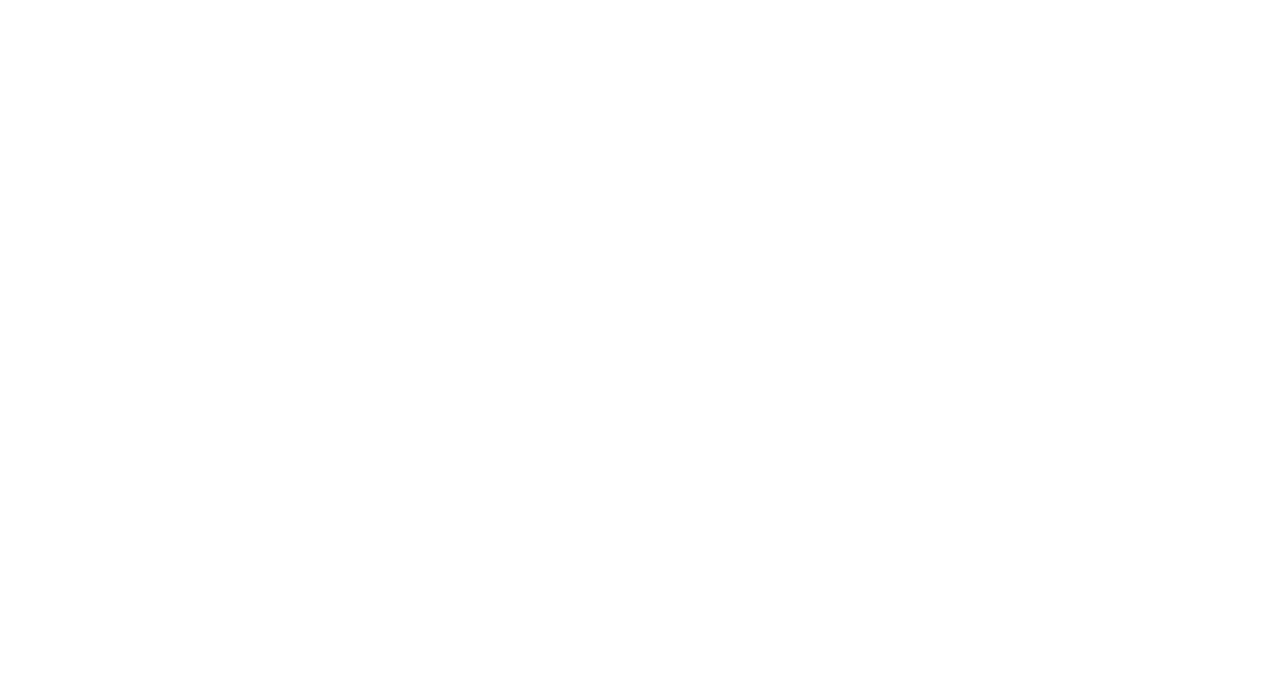
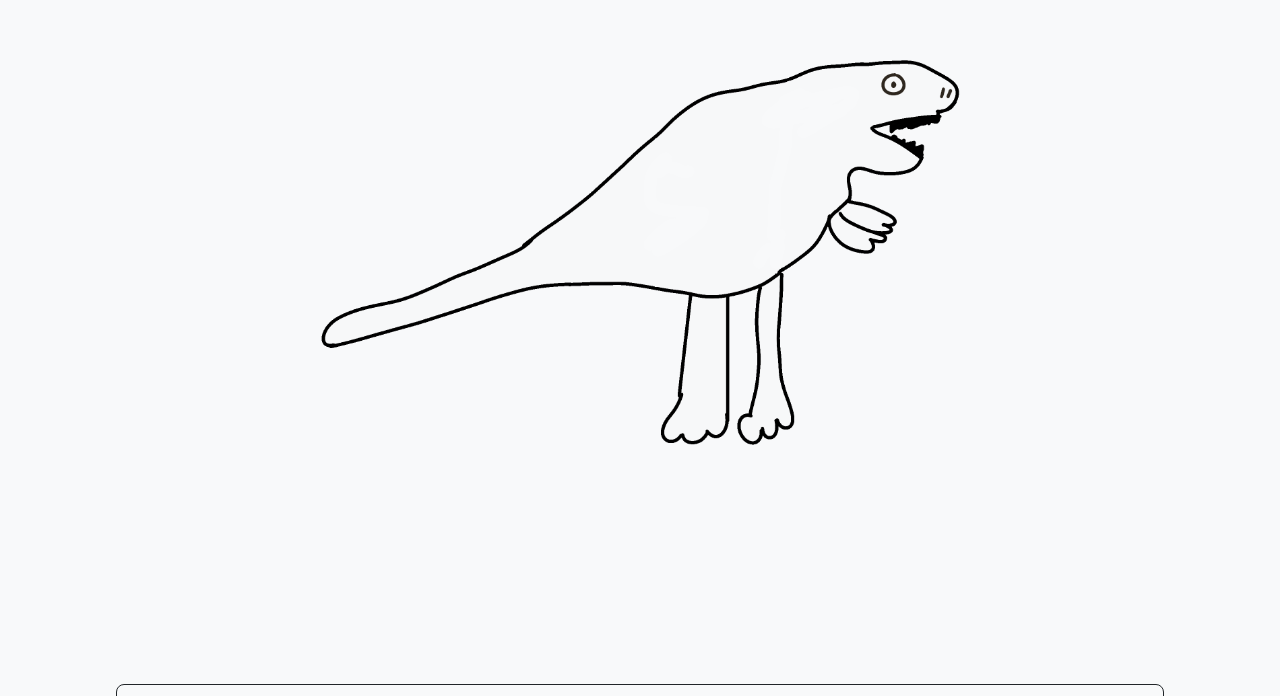
Before and after one commit to clone-101/portfolio, a Vue app: page / in a window 1280 px wide. Shown: the part 148-844 px from the top of the page. Before the commit the page ends 800 px from the top, so only its background shows below. Built offline with nearby package versions, Linux system fonts and the light colour scheme; a web font is replaced by a local one.

Commit message:
implement App.vue and add Gsap scroll trigger for overlay effect

```diff
--- a/index.html
+++ b/index.html
@@ -1,11 +1,11 @@
-<!doctype html>
-<html lang="en">
+<!DOCTYPE html>
+<html lang="">
 
 <head>
-  <meta charset="UTF-8" />
-  <link rel="icon" type="image/svg+xml" href="/favicon.svg" />
-  <meta name="viewport" content="width=device-width, initial-scale=1.0" />
-  <title>portfolio</title>
+  <meta charset="UTF-8">
+  <link rel="icon" href="/favicon.ico">
+  <meta name="viewport" content="width=device-width, initial-scale=1.0">
+  <title>Sasha's Portfolio</title>
 </head>
 
 <body>
--- a/src/App.vue
+++ b/src/App.vue
@@ -1,5 +1,142 @@
 <script setup>
+import { ref, onMounted } from 'vue'
+import { gsap } from 'gsap'
+import { ScrollTrigger } from 'gsap/ScrollTrigger'
+import Hero from './components/Hero.vue'
+import ResumeSection from './components/ResumeSection.vue'
+import ProjectsSection from './components/ProjectsSection.vue'
+import SkillsSection from './components/SkillsSection.vue'
+import FooterSection from './components/FooterSection.vue'
+
+gsap.registerPlugin(ScrollTrigger)
+
+const siteContent = ref(null)
+const landingBg = ref(null)
+
+onMounted(() => {
+  gsap.set(siteContent.value, { y: '100vh' })
+
+  gsap.to(siteContent.value, {
+    y: '0vh',
+    ease: 'none',
+    scrollTrigger: {
+      trigger: siteContent.value,
+      start: 'top bottom',
+      end: 'top top',
+      scrub: true
+    }
+  })
+
+  gsap.to(landingBg.value, {
+    filter: 'blur(12px)',
+    scale: 1.02,
+    ease: 'none',
+    scrollTrigger: {
+      trigger: siteContent.value,
+      start: 'top bottom',
+      end: 'top top',
+      scrub: true
+    }
+  })
+})
 </script>
 
 <template>
+  <div class="page-wrapper">
+    <div class="landing-background" ref="landingBg">
+      <div class="landing-image-wrapper">
+        <img src="/larry-mono.png" class="landing-image landing-image-base" />
+        <img src="/larry.png" class="landing-image landing-image-alt" />
+      </div>
+    </div>
+
+    <div ref="siteContent" class="site-content">
+      <div class="app">
+          <main class="main">
+            <Hero
+              image="/headshot.JPG"
+              title="Sasha Morton‑Salmon"
+              text="Welcome to my portfolio. I'm a developer passionate about creating amazing web experiences."
+            />
+            <div class="section-stack">
+              <ResumeSection />
+              <ProjectsSection />
+              <SkillsSection />
+            </div>
+          </main>
+        <FooterSection />
+      </div>
+    </div>
+  </div>
 </template>
+
+<style scoped>
+.page-wrapper {
+  position: relative;
+  min-height: 100vh;
+  overflow-x: hidden;
+  background-color: var(--color-background);
+}
+
+.landing-background {
+  position: fixed;
+  inset: 0;
+  display: flex;
+  align-items: center;
+  justify-content: center;
+  background-color: var(--color-background);
+  z-index: 0;
+  transition: transform 0.4s, filter 0.4s;
+  pointer-events: none;
+}
+
+.landing-image-wrapper {
+  position: relative;
+  pointer-events: auto;
+}
+
+.landing-image {
+  width: 50vw;
+  aspect-ratio: 1 / 1;
+  object-fit: contain;
+  display: block;
+}
+
+.landing-image-alt {
+  position: absolute;
+  inset: 0;
+  opacity: 0;
+  transition: opacity 0.8s ease;
+}
+
+.landing-image-wrapper:hover .landing-image-alt {
+  opacity: 1;
+}
+
+.app {
+  min-height: 100vh;
+  display: flex;
+  flex-direction: column;
+  background: transparent;
+}
+
+.main {
+  display: flex;
+  flex-direction: column;
+  align-items: center;
+  flex: 1;
+  min-width: 0;
+  padding: 2rem 1rem;
+  width: 100%;
+  max-width: 1080px;
+  margin: 0 auto;
+}
+
+.section-stack {
+  display: flex;
+  flex-direction: column;
+  gap: 2rem;
+  width: 100%;
+}
+
+</style>
--- a/src/assets/base.css
+++ b/src/assets/base.css
@@ -22,3 +22,49 @@
 
   --section-gap: 160px;
 }
+
+*,
+*::before,
+*::after {
+  box-sizing: border-box;
+  margin: 0;
+  font-weight: normal;
+}
+
+* {
+  scrollbar-width: none;
+  -ms-overflow-style: none;
+}
+
+html::-webkit-scrollbar,
+body::-webkit-scrollbar {
+  width: 0;
+  height: 0;
+}
+
+body {
+  min-height: 100vh;
+  color: var(--color-text);
+  background: var(--color-background);
+  transition:
+    color 0.5s,
+    background-color 0.5s;
+  line-height: 1.6;
+  font-family:
+    Inter,
+    -apple-system,
+    BlinkMacSystemFont,
+    'Segoe UI',
+    Roboto,
+    Oxygen,
+    Ubuntu,
+    Cantarell,
+    'Fira Sans',
+    'Droid Sans',
+    'Helvetica Neue',
+    sans-serif;
+  font-size: 15px;
+  text-rendering: optimizeLegibility;
+  -webkit-font-smoothing: antialiased;
+  -moz-osx-font-smoothing: grayscale;
+}
--- a/vite.config.js
+++ b/vite.config.js
@@ -1,7 +1,15 @@
-import { defineConfig } from 'vite'
-import vue from '@vitejs/plugin-vue'
+import { fileURLToPath, URL } from "node:url";
+
+import { defineConfig } from "vite";
+import vue from "@vitejs/plugin-vue";
+import vueDevTools from "vite-plugin-vue-devtools";
 
 // https://vite.dev/config/
 export default defineConfig({
-  plugins: [vue()],
-})
+  plugins: [vue(), vueDevTools()],
+  resolve: {
+    alias: {
+      "@": fileURLToPath(new URL("./src", import.meta.url)),
+    },
+  },
+});
```
Also changed, not shown: jsconfig.json (added, +8 -0 lines), package.json (+10 -5 lines), 1 other file (tests, documents, lock files or other folders).
